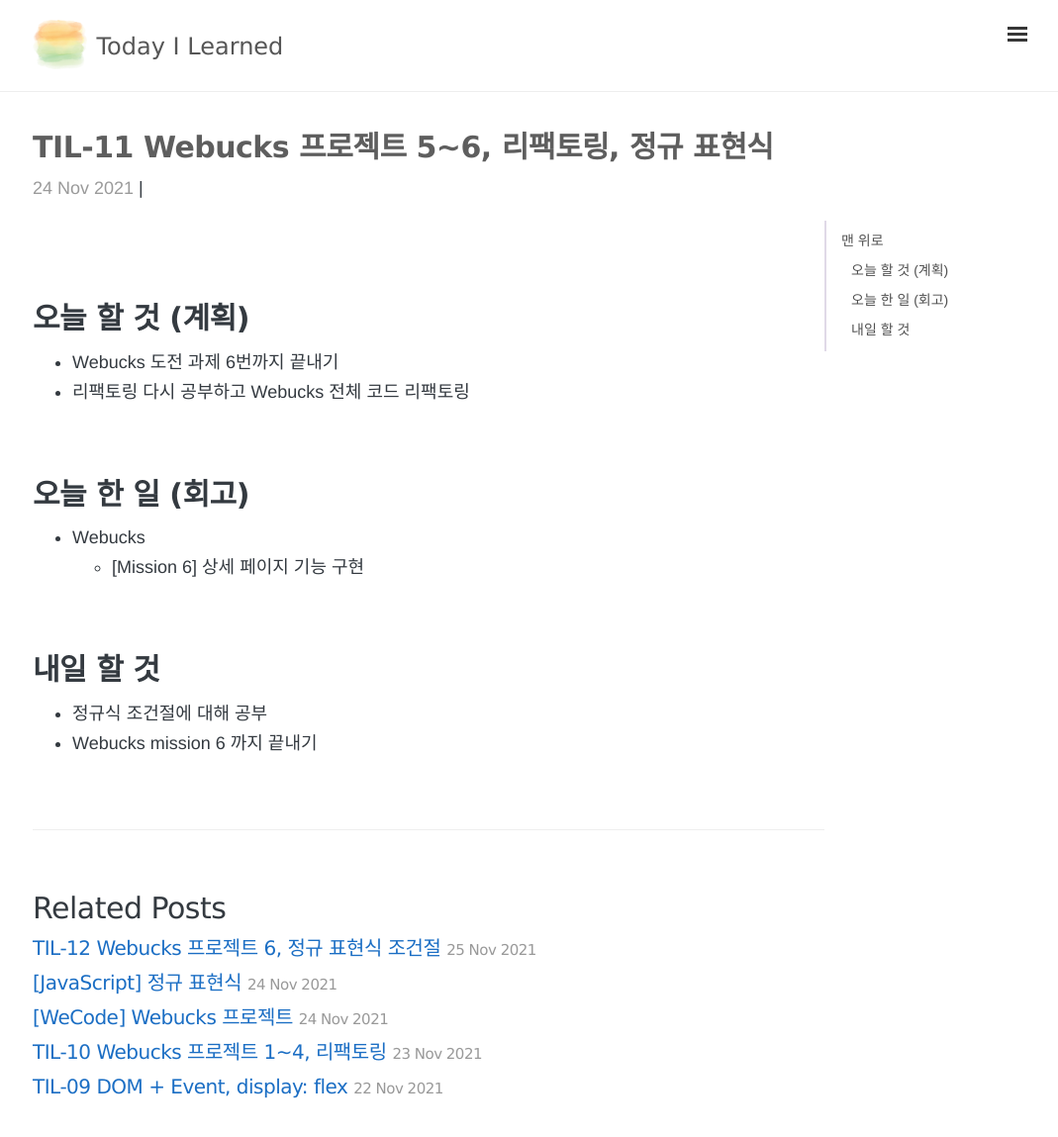
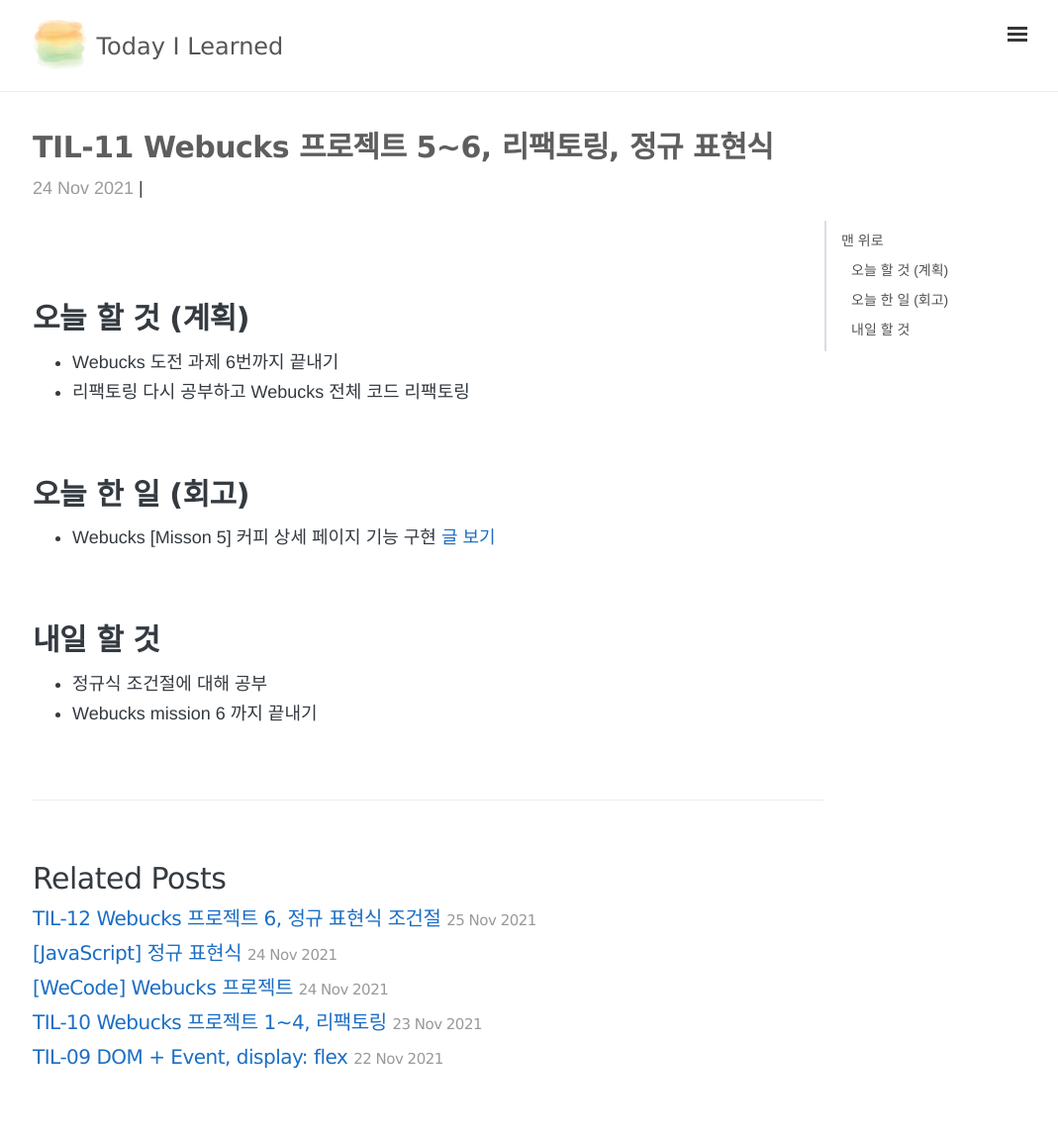
Before and after one commit to 1day1commit/1day1commit.github.io, a Jekyll site: the page built from _posts/TIL(Today I Learned)/2021-11-24-til-11.md, in a window 1280 px wide and 1171 px high. Shown: the top 1149 px of the window at 99% size, without its empty margins (207-1276 px from the left). Built offline with Jekyll 4.4.1, drawn with Linux system fonts in a browser that asks for light colours; nearby versions of some CDN libraries; comment, search, counter and statistics services are not loaded.

Commit message:
포스트 수정

```diff
--- a/_posts/TIL(Today I Learned)/2021-11-24-til-11.md
+++ b/_posts/TIL(Today I Learned)/2021-11-24-til-11.md
@@ -28,8 +28,8 @@
 
 # 오늘 한 일 (회고)
 
-- Webucks
-  - [Mission 6] 상세 페이지 기능 구현
+- Webucks [Misson 5] 커피 상세 페이지 기능 구현 [글 보기](../wecode-09/#mission-5-커피-상세-페이지-기능-구현)
+
 
 <br>
 
```
Also changed, not shown: _posts/TIL(Today I Learned)/2021-11-23-til-10.md (+1 -1 lines), _posts/TIL(Today I Learned)/2021-11-25-til-12.md (+2 -0 lines).
